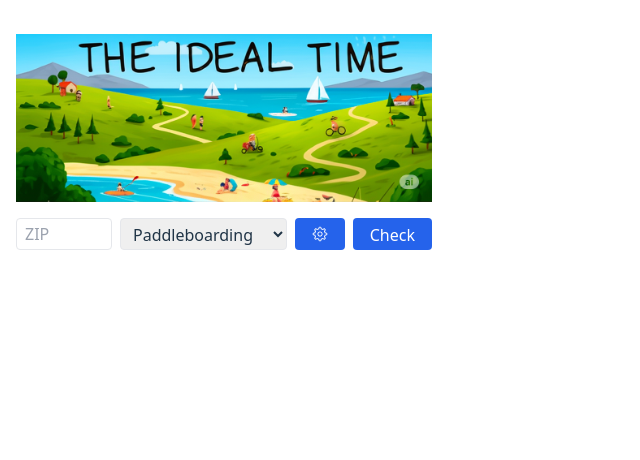
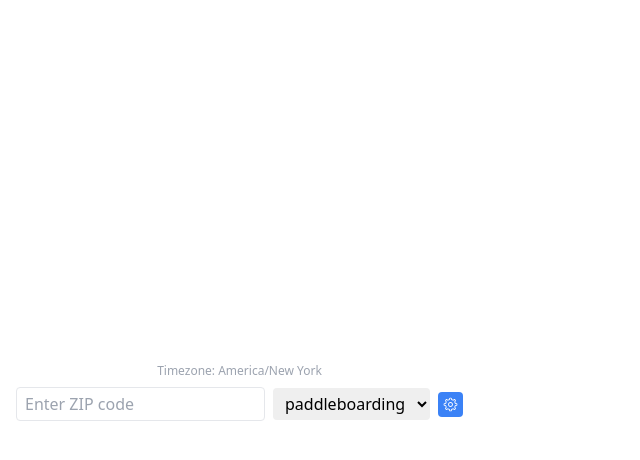
Before and after one commit to wtlebo/the-ideal-time, a React (Vite) app in the folder client/: page / in a window 1280 px wide. Shown: the top 460 px of the page, without its empty margins (0-640 px from the left). Built offline with nearby package versions, Linux system fonts and the light colour scheme.

Commit message:
major changes to front end - reprocessed

```diff
--- a/client/src/App.jsx
+++ b/client/src/App.jsx
@@ -25,7 +25,7 @@ function App() {
   const [daylightRange, setDaylightRange] = useState(() => {
     const stored = localStorage.getItem('daylightRange');
     return stored ? JSON.parse(stored) : [360, 1080];
-  }); // 6:00 AM to 6:00 PM
+  });
 
   useEffect(() => {
     if (zipCode) {
@@ -36,9 +36,8 @@ function App() {
   const fetchConditions = async () => {
     if (!zipCode) return;
     setLoading(true);
-    // Default sunrise/sunset fallback
-    const sunrise = 360; // 6 AM
-    const sunset = 1080; // 6 PM
+    const sunrise = 360;
+    const sunset = 1080;
     try {
       const sunResponse = await fetch(`https://api.sunrise-sunset.org/json?lat=42.36&lng=-71.06&formatted=0`);
       const sunData = await sunResponse.json();
@@ -57,13 +56,9 @@ function App() {
     setSelectedHour(null);
     localStorage.setItem('zipCode', zipCode);
     try {
-      const params = new URLSearchParams({
-        zip: zipCode,
-        activity
-      });
+      const params = new URLSearchParams({ zip: zipCode, activity });
       const response = await fetch(`https://the-ideal-time.onrender.com/conditions?${params.toString()}`);
       const data = await response.json();
-      console.log('Forecast data:', data.forecast);
       setForecast(data.forecast || []);
       setStationId(data.station_id || '');
       setStationName(data.station_name || '');
@@ -73,21 +68,6 @@ function App() {
       console.error('Error fetching conditions:', error);
     } finally {
       setLoading(false);
-    }
-  };
-
-  const handleSnapToSun = async () => {
-    try {
-      const sunResponse = await fetch(`https://api.sunrise-sunset.org/json?lat=42.36&lng=-71.06&formatted=0`);
-      const sunData = await sunResponse.json();
-      const sunriseDate = new Date(sunData.results.sunrise);
-      const sunsetDate = new Date(sunData.results.sunset);
-      const minutesFromMidnight = d => d.getUTCHours() * 60 + d.getUTCMinutes();
-      const newRange = [minutesFromMidnight(sunriseDate), minutesFromMidnight(sunsetDate)];
-      setDaylightRange(newRange);
-      localStorage.setItem('daylightRange', JSON.stringify(newRange));
-    } catch (e) {
-      console.warn('Could not snap to sunrise/sunset:', e);
     }
   };
 
@@ -116,7 +96,10 @@ function App() {
     setWindSpeedRange(defaults.windSpeedRange);
     setSkyCoverRange(defaults.skyCoverRange);
     setPrecipChanceRange(defaults.precipChanceRange);
-    setRequireDaylight(defaults.daylightRange);
+    const storedDaylight = localStorage.getItem(`daylightRange_${selected}`);
+    if (storedDaylight) {
+      setDaylightRange(JSON.parse(storedDaylight));
+    }
   };
 
   const handleKeyDown = (e) => {
@@ -175,134 +158,53 @@ function App() {
     return new Intl.DateTimeFormat(undefined, options).format(new Date(isoString));
   };
 
-  const renderSlider = (label, min, max, step, values, setValues, unit) => (
-    <div className="mb-4">
-      <label className="block text-sm font-semibold text-white mb-1">{label}</label>
-      <div className="flex items-center gap-4">
-        <span className="text-sm w-10 text-gray-100">{min}</span>
-        <Range
-          values={values}
-          step={step}
-          min={min}
-          max={max}
-          onChange={setValues}
-          renderTrack={({ props, children }) => {
-            const trackStyle = {
-              height: '6px',
-              width: '100%',
-              display: 'flex'
+  const formatMinutes = (mins) => {
+    const h = Math.floor(mins / 60);
+    const m = mins % 60;
+    const ampm = h >= 12 ? 'PM' : 'AM';
+    const hour = h % 12 || 12;
+    return `${hour}:${m.toString().padStart(2, '0')} ${ampm}`;
   };
 
-            const backgroundStyles = [
-              {
-                flex: `${(values[0] - min) / (max - min)}`,
-                backgroundColor: '#ccc',
-                height: '4px',
-                alignSelf: 'center'
-              },
-              {
-                flex: `${(values[1] - values[0]) / (max - min)}`,
-                backgroundColor: '#0d9488',
-                height: '6px',
-                alignSelf: 'center'
-              },
-              {
-                flex: `${(max - values[1]) / (max - min)}`,
-                backgroundColor: '#ccc',
-                height: '4px',
-                alignSelf: 'center'
-              }
-            ];
-
   return (
-              <div {...props} style={{ ...props.style, ...trackStyle }}>
-                {backgroundStyles.map((style, idx) => (
-                  <div key={idx} style={style} />
-                ))}
-                {children}
-              </div>
-            );
-          }}
-          renderThumb={({ props }) => (
-            <div
-              {...props}
-              className="h-4 w-4 bg-white border border-gray-400 rounded-full shadow"
-            />
-          )}
-        />
-        <span className="text-sm w-10 text-gray-100">{max}</span>
-      </div>
-      <div className="text-sm mt-1 text-gray-300">
-        Selected: {formatMinutes(values[0])} - {formatMinutes(values[1])}
-      </div>
-    </div>
-  );
-
-  return (
-    <div className="p-4 max-w-md mx-auto">
-      <div className="flex justify-center mb-4">
-        <img src="/logo.png" alt="The Ideal Time" className="w-full max-h-96 object-contain" />
+    <div className="p-4">
+      <div className="text-xs text-gray-400 text-center mb-2">
+        Timezone: {timeZone.replace('_', ' ')}
       </div>
 
-      {loading && (
-        <div className="flex justify-center mb-2">
-          <div className="animate-spin rounded-full h-6 w-6 border-t-4 border-b-4 border-blue-500"></div>
-        </div>
-      )}
-
-      <div className="flex gap-2 items-center mb-4">
+      <div className="flex justify-between items-center mb-4">
         <input
           type="text"
-          placeholder="ZIP"
-          className="border rounded px-2 py-1 w-24 h-[32px]"
           value={zipCode}
           onChange={(e) => setZipCode(e.target.value)}
+          onKeyDown={handleKeyDown}
+          placeholder="Enter ZIP code"
+          className="px-2 py-1 border rounded text-black"
         />
-        <select
-          className="border rounded px-2 py-1 h-[32px] flex-grow"
-          value={activity}
-          onChange={handleActivityChange}
-        >
+        <select value={activity} onChange={handleActivityChange} className="ml-2 px-2 py-1 rounded text-black">
           {Object.keys(activityDefaults).map((key) => (
-            <option key={key} value={key}>
-              {key.charAt(0).toUpperCase() + key.slice(1)}
-            </option>
+            <option key={key} value={key}>{key}</option>
           ))}
         </select>
-        <button
-          onClick={() => setShowSettings(!showSettings)}
-          className="bg-blue-600 text-white px-4 py-1 rounded h-[32px] flex items-center justify-center"
-          title="Preferences"
-        >
-          <GearIcon className="w-4 h-4" />
-        </button>
-        <button
-          onClick={fetchConditions}
-          className="bg-blue-600 text-white px-4 py-1 rounded h-[32px]"
-        >
-          Check
+        <button onClick={() => setShowSettings(!showSettings)} className="ml-2 p-1 rounded bg-blue-500 hover:bg-blue-600">
+          <GearIcon className="text-white" />
         </button>
       </div>
 
+      {showSettings && (
+        <div className="mb-4 p-4 bg-gray-800 rounded">
+          <div className="text-white font-bold mb-2">Activity Settings</div>
+          {renderSlider('Tide Height (ft)', -2, 15, 1, tideRange, setTideRange, 'ft')}
+          {renderSlider('Temperature (°F)', 0, 120, 1, temperatureRange, setTemperatureRange, '°F')}
+          {renderSlider('Wind Speed (mph)', 0, 40, 1, windSpeedRange, setWindSpeedRange, 'mph')}
+          {renderSlider('Sky Cover (%)', 0, 100, 1, skyCoverRange, setSkyCoverRange, '%')}
+          {renderSlider('Precipitation Chance (%)', 0, 100, 1, precipChanceRange, setPrecipChanceRange, '%')}
+          {renderSlider('Daylight Hours', 0, 1439, 15, daylightRange, (val) => {
+            setDaylightRange(val);
+            localStorage.setItem(`daylightRange_${activity}`, JSON.stringify(val));
+          }, 'min')}
 
-      {showSettings && (
-        <div className="mb-6 border rounded p-4" style={{ backgroundColor: 'rgb(106, 90, 205)' }}>
-          <h2 className="text-lg font-semibold text-white mb-4">
-            Ideal conditions for {activity.charAt(0).toUpperCase() + activity.slice(1)}
-          </h2>
-          {renderSlider('Tide (ft)', scoringConfig.tideMin, scoringConfig.tideMax, 0.1, tideRange, setTideRange, 'ft')}
-          {renderSlider('Temperature (°F)', scoringConfig.temperatureMin, scoringConfig.temperatureMax, 1, temperatureRange, setTemperatureRange, '°F')}
-          {renderSlider('Wind Speed (mph)', scoringConfig.windSpeedMin, scoringConfig.windSpeedMax, 1, windSpeedRange, setWindSpeedRange, 'mph')}
-          {renderSlider('Sky Cover (%)', scoringConfig.skyCoverMin, scoringConfig.skyCoverMax, 1, skyCoverRange, setSkyCoverRange, '%')}
-          {renderSlider('Precipitation Chance (%)', scoringConfig.precipChanceMin, scoringConfig.precipChanceMax, 1, precipChanceRange, setPrecipChanceRange, '%')}
-          {renderSlider('Daylight Hours', 0, 1439, 15, daylightRange, setDaylightRange, 'min')}
           <div className="mt-4 flex justify-between items-center gap-2">
-            <button
-              onClick={handleSnapToSun}
-              className="text-sm bg-yellow-300 hover:bg-yellow-400 text-black px-2 py-1 rounded"
-            >
-              Snap to Sunrise/Sunset
-            </button>
             <button
               onClick={handleRestoreDefaults}
               className="text-sm bg-gray-300 hover:bg-gray-400 text-black px-2 py-1 rounded"
@@ -311,7 +213,7 @@ function App() {
             </button>
             <button
               onClick={handleApplySettings}
-              className="text-sm bg-green-500 hover:bg-green-600 text-white px-4 py-1 rounded"
+              className="text-sm bg-blue-500 hover:bg-blue-600 text-white px-2 py-1 rounded"
             >
               Apply
             </button>
@@ -319,57 +221,32 @@ function App() {
         </div>
       )}
 
-      {!showSettings && (
-        <div className="h-[500px] overflow-y-auto space-y-2">
-          {loading && <p>Loading...</p>}
-          {forecast.map((hour, idx) => (
+      <div className="grid gap-2">
+        {forecast.map((entry, idx) => (
           <div
             key={idx}
-              className={`flex items-center justify-between px-4 py-2 rounded cursor-pointer ${getScoreColor(hour.score)} ${selectedHour === idx ? 'border-4 border-white' : ''}`}
-              onClick={() => setSelectedHour(selectedHour === idx ? null : idx)}
+            className={`rounded p-2 text-white ${getScoreColor(entry.score)}`}
+            onClick={() => setSelectedHour(entry)}
           >
-              <div className="text-sm font-mono text-white">
-                {formatDateTime(hour.time)}
-              </div>
-              <div className="text-white font-bold">&nbsp;</div>
+            {formatDateTime(entry.time, timeZone)} — Score: {entry.score}
           </div>
         ))}
       </div>
-      )}
 
-      {selectedHour !== null && forecast[selectedHour] && (
-        <div className="mt-6 p-4 border rounded bg-gray-800 text-white">
-          <h2 className="text-xl font-bold mb-2">
-            Details for {formatDetailDateTime(forecast[selectedHour].time)}
-          </h2>
-          <ul className="space-y-1">
-            <li>Temp: {forecast[selectedHour].temperature} °F</li>
-            <li>Wind: {forecast[selectedHour].windSpeed} mph from the {forecast[selectedHour].windDirection}</li>
-            <li>Precipitation: {forecast[selectedHour].precipChance}%</li>
-            <li>Sky Cover: {forecast[selectedHour].skyCover}%</li>
-            <li>Tide Height: {forecast[selectedHour].tideHeight ?? 'n/a'} ft</li>
-            {forecast[selectedHour].waterTemp !== 'n/a' && forecast[selectedHour].waterTemp !== null && (
-              <li>Water Temp: {forecast[selectedHour].waterTemp} °F</li>
-            )}
-            <li>Daylight: {forecast[selectedHour].isDaylight ? 'Yes' : 'No'}</li>
-            <li>Summary: {forecast[selectedHour].summary}</li>
-          </ul>
-          <p className="mt-4 text-sm text-gray-400">
-            Source: <a href="https://www.weather.gov/documentation/services-web-api" className="underline text-blue-300" target="_blank" rel="noopener noreferrer">NOAA Weather API</a> and <a href={`https://tidesandcurrents.noaa.gov/stationhome.html?id=${stationId}`} className="underline text-blue-300" target="_blank" rel="noopener noreferrer">NOAA Tides & Currents for Station {stationId}</a>
-            {stationDistance && <> ({parseInt(stationDistance)} miles away)</>}
-          </p>
+      {selectedHour && (
+        <div className="mt-4 p-4 border rounded bg-white text-black">
+          <div className="font-bold mb-1">Details</div>
+          <div>{formatDetailDateTime(selectedHour.time, timeZone)}</div>
+          <div>Temperature: {selectedHour.temperature}°F</div>
+          <div>Wind: {selectedHour.windSpeed} mph ({selectedHour.windDirection})</div>
+          <div>Sky Cover: {selectedHour.skyCover}%</div>
+          <div>Precipitation: {selectedHour.precipChance}%</div>
+          <div>Tide Height: {selectedHour.tideHeight != null ? `${selectedHour.tideHeight} ft` : 'n/a'}</div>
+          <div>Water Temp: {selectedHour.waterTemp != null ? `${selectedHour.waterTemp}°F` : 'n/a'}</div>
         </div>
       )}
     </div>
   );
 }
 
-const formatMinutes = (mins) => {
-  const h = Math.floor(mins / 60);
-  const m = mins % 60;
-  const ampm = h >= 12 ? 'PM' : 'AM';
-  const hour = h % 12 || 12;
-  return `${hour}:${m.toString().padStart(2, '0')} ${ampm}`;
-};
-
 export default App;
```
Lines whose indentation alone changed are shown as unchanged.
